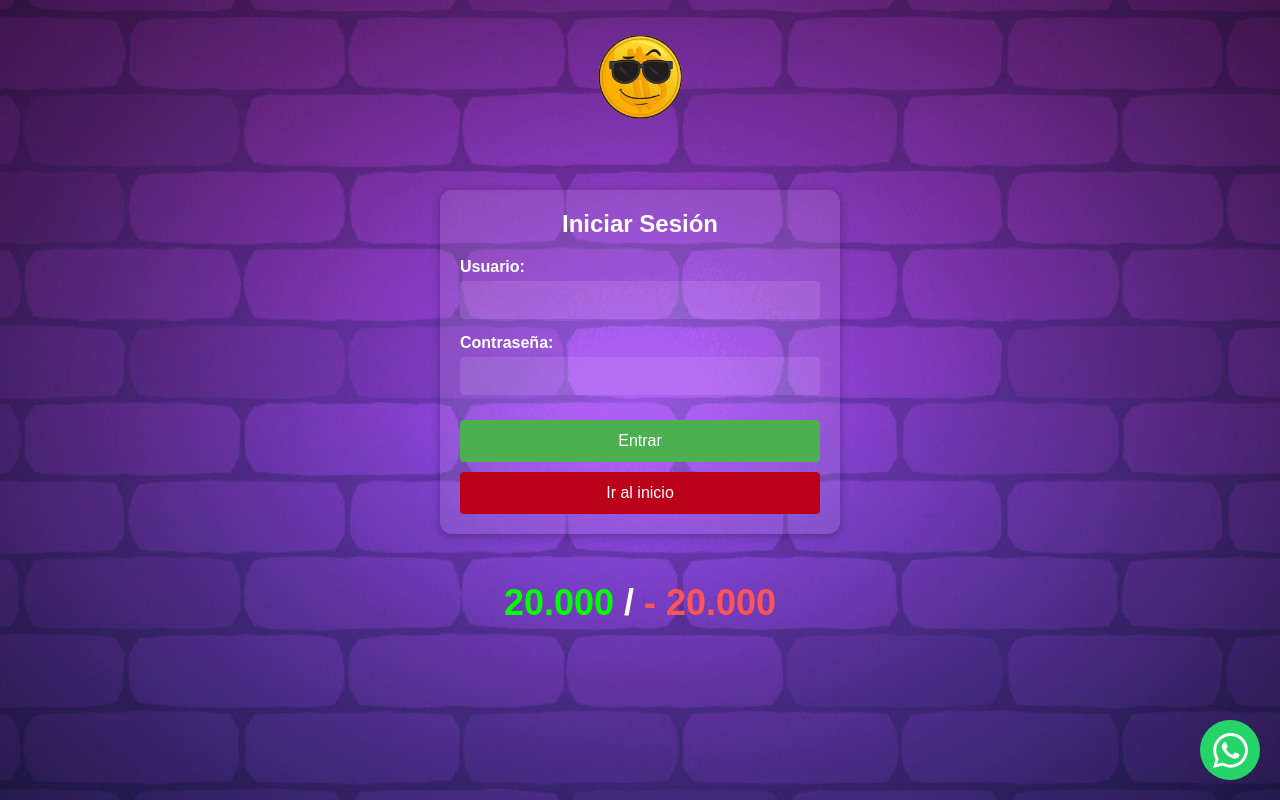
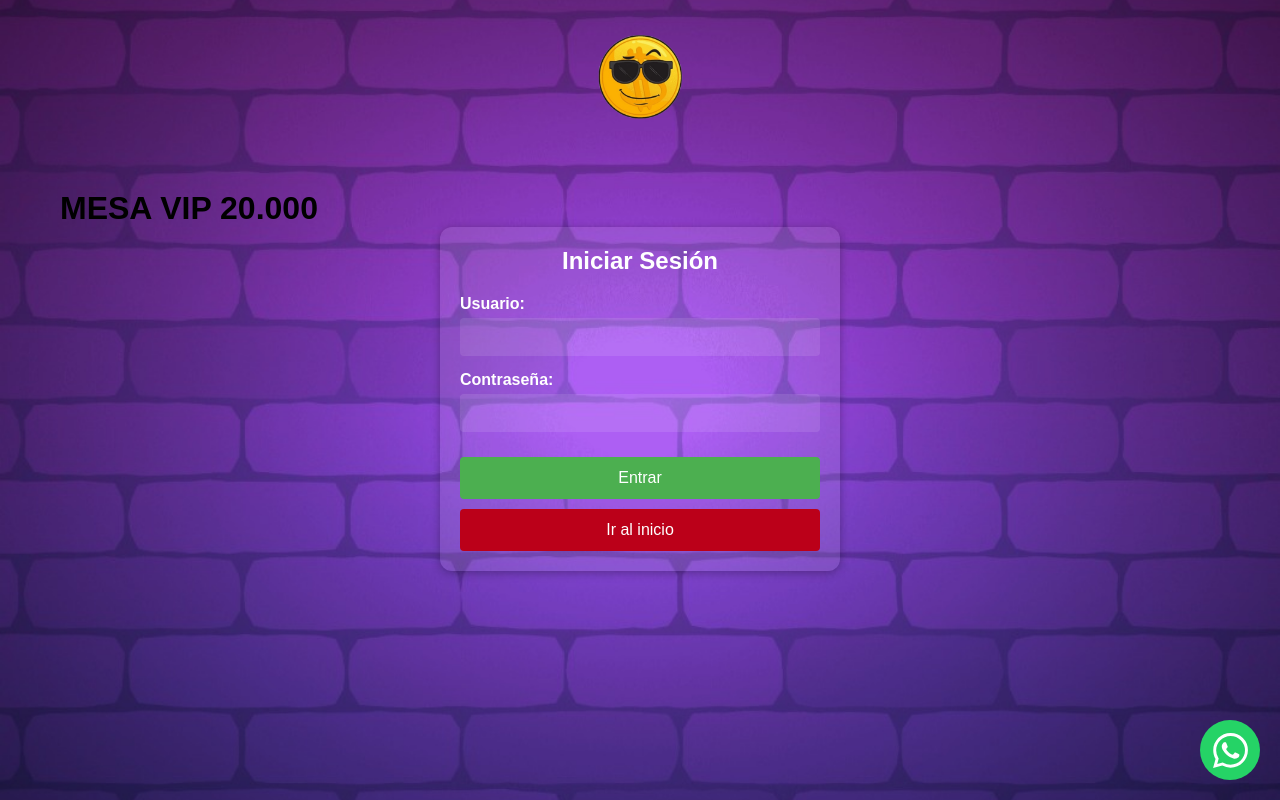
Before and after one commit to samutrujillo/juego-memoria-cliente1, a Next.js app: page / in a window 1280 px wide. Built offline with nearby package versions, Linux system fonts and the light colour scheme; no server answers.

Commit message:
Update page.js

```diff
--- a/src/app/page.js
+++ b/src/app/page.js
@@ -109,6 +109,8 @@ export default function Home() {
 
   return (
     <main className="login-page">
+      <div className="title-container">
+      <h1 className="vip-title">MESA VIP 20.000</h1></div>
       <div className="login-container">
         <h2>Iniciar Sesión</h2>
         {error && <div className="error-message">{error}</div>}
@@ -142,15 +144,6 @@ export default function Home() {
         </a>
         </form>
       </div>
-
-      {/* Contador de puntos colocado independientemente debajo del contenedor del formulario */}
-      <div style={scoreContainerStyle}>
-        <div style={scoreTextStyle}>
-          <span style={positiveScoreStyle}>20.000</span>
-          <span style={separatorStyle}>/</span>
-          <span style={negativeScoreStyle}>- 20.000</span>
-        </div>
-      </div>
     </main>
   );
 }
```
